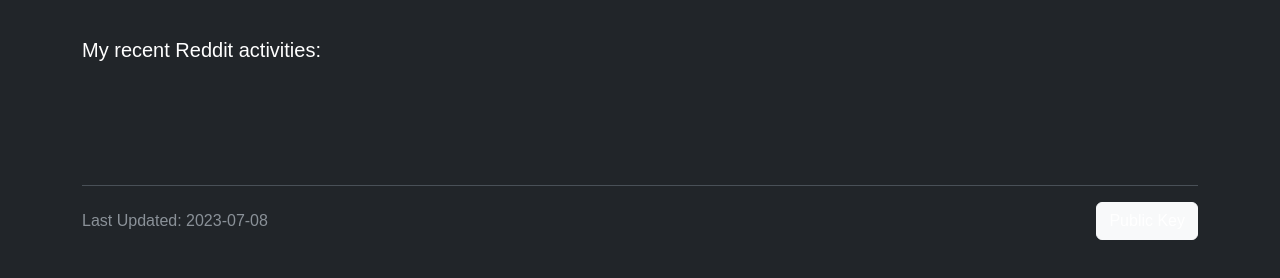
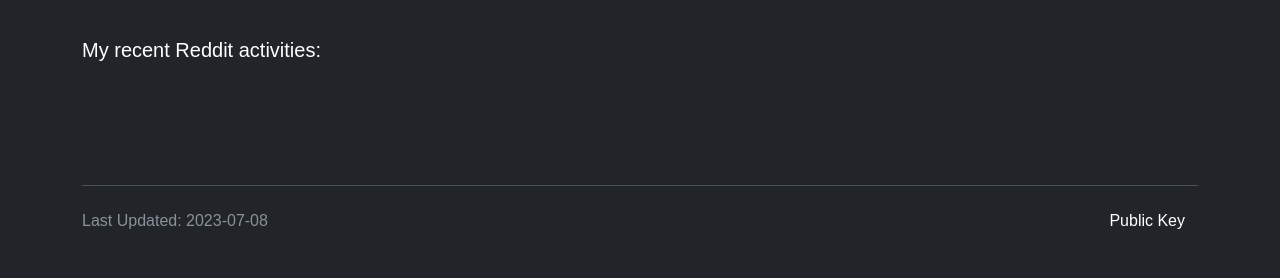
Before and after one commit to CosmicSyntax/cosmicsyntax.github.io, a website: page index.html in a window 1280 px wide. Shown: the part 1449-1727 px from the top of the page. Drawn offline with nearby package versions, Linux system fonts and the light colour scheme; no server answers; a web font is replaced by a local one.

Commit message:
fix public key button

```diff
--- a/index.html
+++ b/index.html
@@ -132,7 +132,7 @@
 			<div class="pt-5">
 				<footer class="d-flex flex-wrap justify-content-between align-items-center py-3 my-4 border-top">
 					<p class="col-md-4 mb-0 mt-0 text-muted">Last Updated: 2023-07-08</p>
-					<a href="./files/public-key.pem" class="btn btn-light">Public Key</a>
+					<a href="./files/public-key.pem" class="btn btn-dark">Public Key</a>
 				</footer>
 			</div>
 		</div>
```
